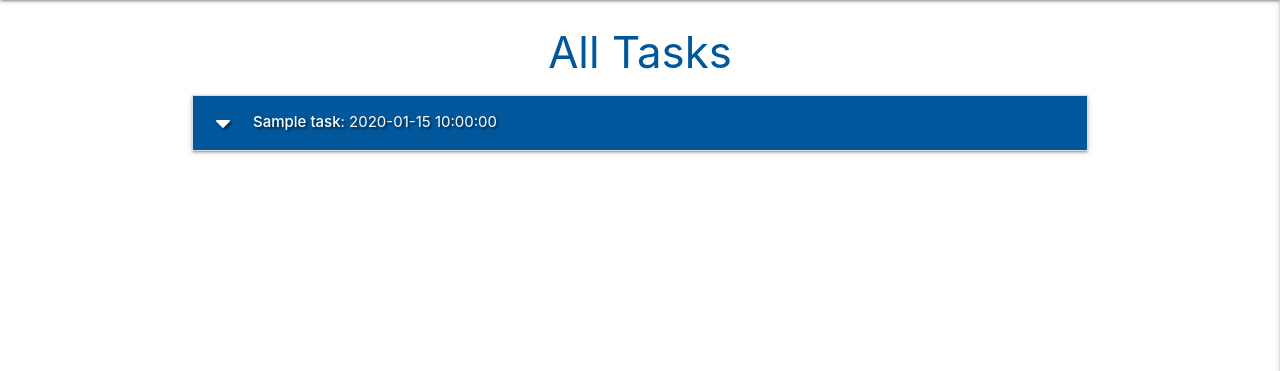
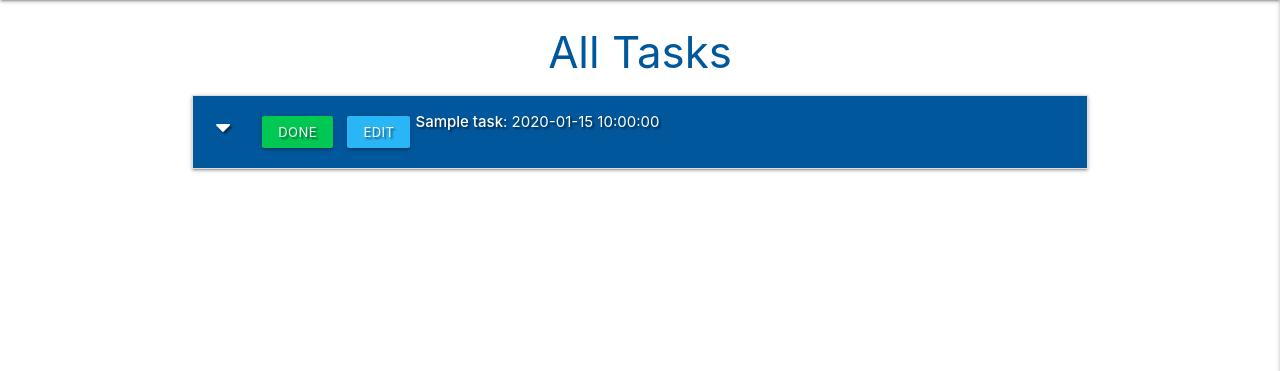
Before and after one commit to Side-On/flask-task-manager-project, a Flask app: page / in a window 1280 px wide. Shown: the part 64-435 px from the top of the page. Run offline with Flask 2, Linux system fonts and the light colour scheme; a database or web service that is not in the repository returns one stand-in record (values such as "Sample title"); some libraries are stand-ins or nearby versions.

Commit message:
Add task edit/done buttons

```diff
--- a/static/css/style.css
+++ b/static/css/style.css
@@ -5,3 +5,12 @@
 .flashes h4 {
     line-height: 2;
 }
+
+.btn-small {
+    margin: 5px;
+}
+
+.collapsible-header .col strong {
+    margin: 5px;
+    line-height: 42px;
+}
--- a/templates/tasks.html
+++ b/templates/tasks.html
@@ -7,7 +7,11 @@
     {% for task in tasks %}
     <li>
         <div class="collapsible-header white-text light-blue darken-4 text-shadow">
-            <i class="fas fa-caret-down"></i>
+            <div class="col s3">
+                <i class="fas fa-caret-down"></i>
+                <a href="" class="btn-small green accent-4">Done</a>
+                <a href="" class="btn-small light-blue lighten-1">Edit</a>
+            </div>
             <strong>{{ task.task_name }}</strong> : {{ task.due_date }}
             {% if task.is_urgent == 'on' %}
             <i class="fas fa-exclamation-circle light-blue-text text-lighten-2 tooltipped" data-position="bottom"
```
